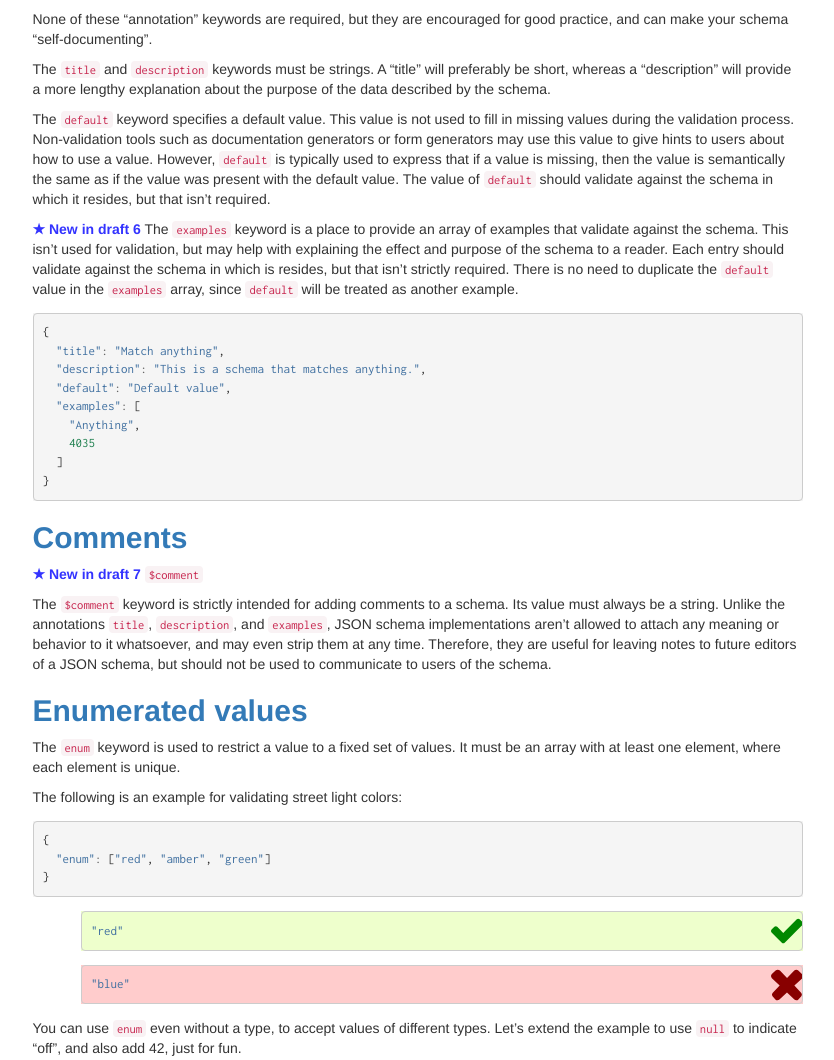
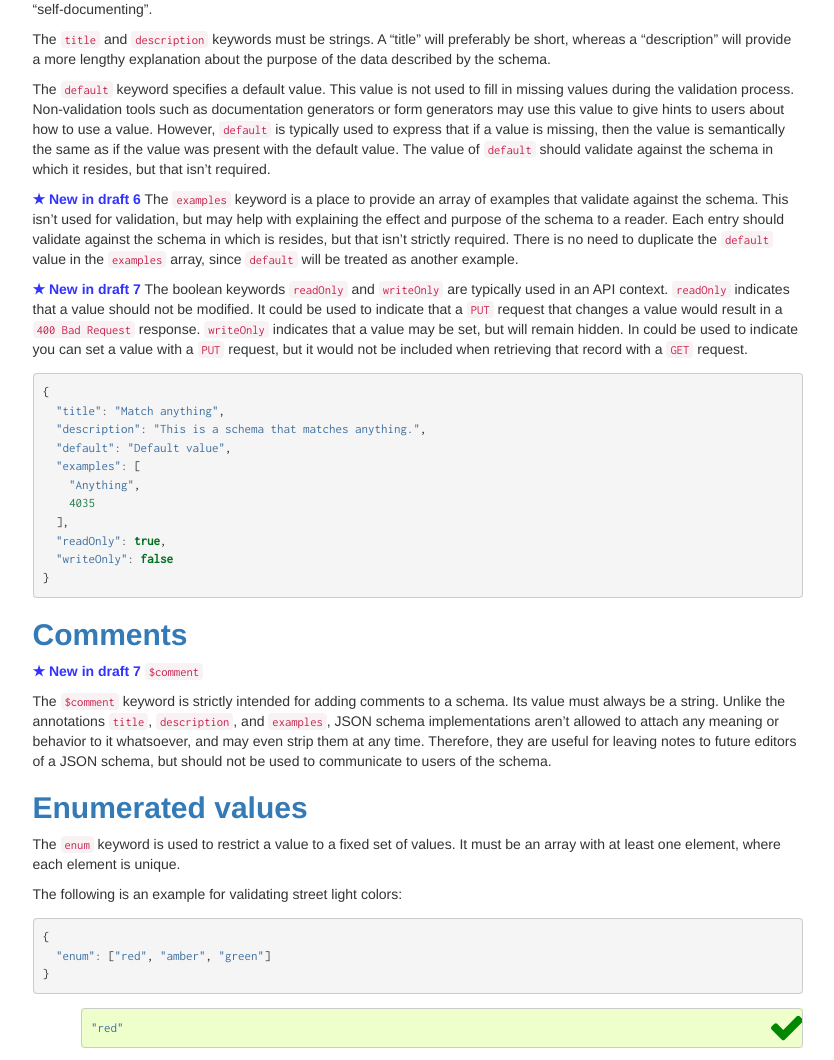
Before and after one commit to json-schema-org/understanding-json-schema, a Sphinx documentation site: the page built from source/reference/generic.rst, in a window 1280 px wide and 1400 px high. Shown: the part 340-1400 px from the top of the window, without its empty margins (330-1164 px from the left). Built offline with Sphinx 7.4.7, drawn with Linux system fonts in a browser that asks for light colours; some web fonts are replaced; some of the changed text lies outside the part shown; grey boxes are pictures that could not be loaded.

Commit message:
Add documentation for readOnly and writeOnly

```diff
--- a/source/reference/generic.rst
+++ b/source/reference/generic.rst
@@ -12,19 +12,18 @@
    single: description
    single: default
    single: examples
+   single: readOnly
+   single: writeOnly
 
 .. _annotation:
 
 Annotations
 -----------
 
-JSON Schema includes a few keywords, ``title``, ``description``,
-``default``, ``examples`` that aren't strictly used for validation,
-but are used to describe parts of a schema.
-
-None of these "annotation" keywords are required, but they are
-encouraged for good practice, and can make your schema
-"self-documenting".
+JSON Schema includes a few keywords, that aren't strictly used for
+validation, but are used to describe parts of a schema. None of these
+"annotation" keywords are required, but they are encouraged for good
+practice, and can make your schema "self-documenting".
 
 The ``title`` and ``description`` keywords must be strings. A "title"
 will preferably be short, whereas a "description" will provide a more
@@ -49,6 +48,15 @@
 to duplicate the ``default`` value in the ``examples`` array, since
 ``default`` will be treated as another example.
 
+|draft7| The boolean keywords ``readOnly`` and ``writeOnly`` are
+typically used in an API context. ``readOnly`` indicates that a value
+should not be modified. It could be used to indicate that a ``PUT``
+request that changes a value would result in a ``400 Bad Request``
+response. ``writeOnly`` indicates that a value may be set, but will
+remain hidden. In could be used to indicate you can set a value with a
+``PUT`` request, but it would not be included when retrieving that
+record with a ``GET`` request.
+
 .. schema_example::
 
     {
@@ -58,7 +66,9 @@
       "examples": [
         "Anything",
         4035
-      ]
+      ],
+      "readOnly": true,
+      "writeOnly": false
     }
 
 .. index::
```
